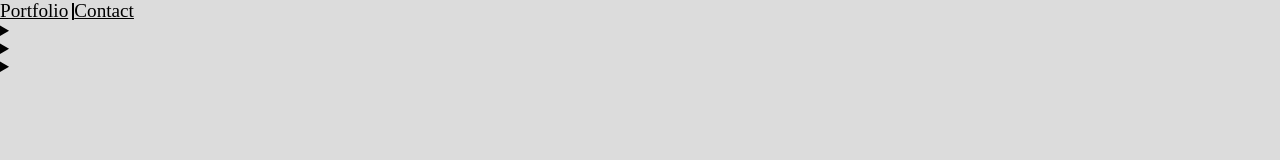
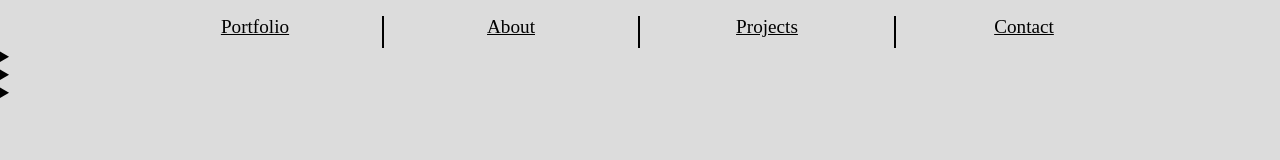
Before and after one commit to siwx0310/2_git_exercises_2_2, a plain HTML site: page index.html in a window 1280 px wide. Drawn offline with Linux system fonts and the light colour scheme.

Commit message:
initial menu

```diff
--- a/index.html
+++ b/index.html
@@ -8,10 +8,12 @@
   </head>
   <body>
   <header>
-    <li>
-      <a href="index.html/#about">Portfolio</a>
-    </li>
+    <nav>
+    <li><a href="index.html">Portfolio</a></li>
+    <li><a href="index.html#about">About</a></li>
+    <li><a href="index.html#projects">Projects</a></li>
     <li><a href="contact.html">Contact</a></li>
+  </nav>
   </header>
   <main>
 <section id="about">
```
